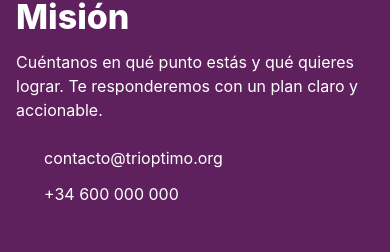
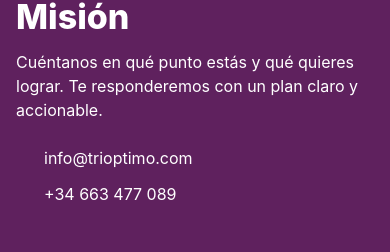
Before and after one commit to TRIOPTIMO/trioptimo-web, a React (Vite) app: page / in a window 390 px wide. Shown: the part 6125-6377 px from the top of the page. Built offline with nearby package versions, Linux system fonts and the light colour scheme; some icons are missing.

Commit message:
update mail and phone

```diff
--- a/src/App.jsx
+++ b/src/App.jsx
@@ -804,11 +804,11 @@ export default function LandingTriOptimo() {
               <Stack spacing={1.5} sx={{ mt: 3 }}>
                 <Stack direction="row" spacing={1.5} alignItems="center">
                   <MailOutlineIcon />
-                  <Typography>contacto@trioptimo.org</Typography>
+                  <Typography>info@trioptimo.com</Typography>
                 </Stack>
                 <Stack direction="row" spacing={1.5} alignItems="center">
                   <PhoneAndroidIcon />
-                  <Typography>+34 600 000 000</Typography>
+                  <Typography>+34 663 477 089</Typography>
                 </Stack>
               </Stack>
             </Box>
```
